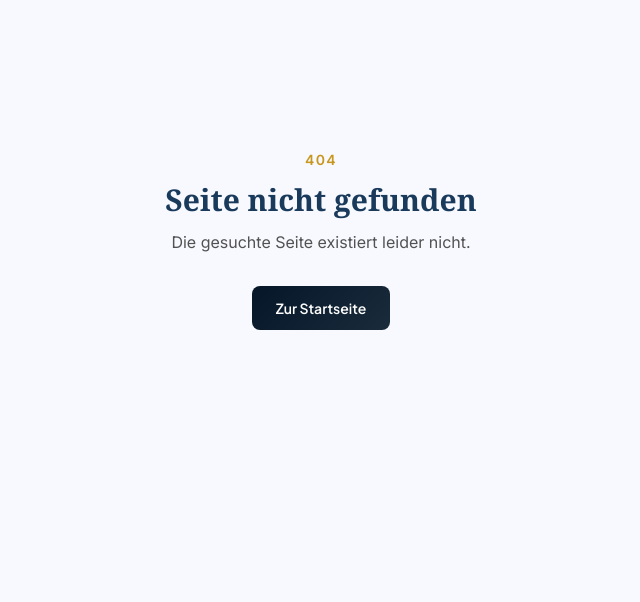
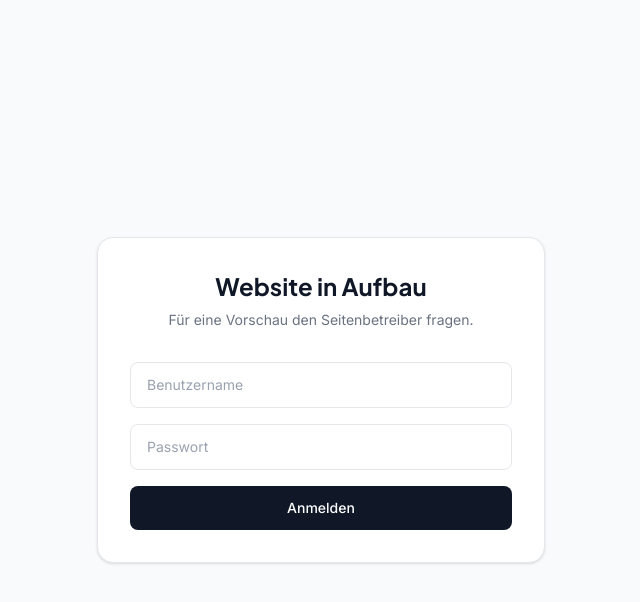
Before and after one commit to EliasPoehner/ChristianPoehner, a Next.js app: page /login in a window 1280 px wide. Before the commit this address had no page. Shown: the top 602 px of the page, without its empty margins (319-959 px from the left). Built offline with nearby package versions, Linux system fonts and the light colour scheme.

Commit message:
Login Seite eingerichtet

```diff
--- /dev/null
+++ b/app/login/actions.ts
@@ -0,0 +1,21 @@
+"use server";
+
+import { cookies } from "next/headers";
+import { redirect } from "next/navigation";
+
+export async function loginAction(formData: FormData) {
+  const username = formData.get("username") as string;
+  const password = formData.get("password") as string;
+
+  if (username === "Christian" && password === "Poehner") {
+    const cookieStore = await cookies();
+    cookieStore.set("preview_auth", "christian_poehner", {
+      httpOnly: true,
+      path: "/",
+      maxAge: 60 * 60 * 24 * 7,
+    });
+    redirect("/");
+  }
+
+  redirect("/login?error=1");
+}
--- /dev/null
+++ b/app/login/page.tsx
@@ -0,0 +1,68 @@
+import { loginAction } from "./actions";
+
+export default function LoginPage({
+  searchParams,
+}: {
+  searchParams: Promise<{ error?: string }>;
+}) {
+  return (
+    <div className="min-h-screen flex items-center justify-center bg-gray-50">
+      <div className="max-w-md w-full mx-4">
+        <div className="bg-white rounded-2xl shadow-sm border border-gray-200 p-8 text-center">
+          <div className="mb-8">
+            <h1 className="text-2xl font-bold text-gray-900 mb-2">
+              Website in Aufbau
+            </h1>
+            <p className="text-gray-500 text-sm">
+              Für eine Vorschau den Seitenbetreiber fragen.
+            </p>
+          </div>
+
+          <form action={loginAction} className="space-y-4">
+            <div>
+              <input
+                type="text"
+                name="username"
+                placeholder="Benutzername"
+                required
+                className="w-full px-4 py-3 rounded-lg border border-gray-200 text-sm focus:outline-none focus:ring-2 focus:ring-gray-300 text-gray-900 placeholder-gray-400"
+              />
+            </div>
+            <div>
+              <input
+                type="password"
+                name="password"
+                placeholder="Passwort"
+                required
+                className="w-full px-4 py-3 rounded-lg border border-gray-200 text-sm focus:outline-none focus:ring-2 focus:ring-gray-300 text-gray-900 placeholder-gray-400"
+              />
+            </div>
+
+            <ErrorMessage searchParams={searchParams} />
+
+            <button
+              type="submit"
+              className="w-full bg-gray-900 text-white py-3 rounded-lg text-sm font-medium hover:bg-gray-700 transition-colors"
+            >
+              Anmelden
+            </button>
+          </form>
+        </div>
+      </div>
+    </div>
+  );
+}
+
+async function ErrorMessage({
+  searchParams,
+}: {
+  searchParams: Promise<{ error?: string }>;
+}) {
+  const params = await searchParams;
+  if (!params.error) return null;
+  return (
+    <p className="text-red-500 text-xs">
+      Benutzername oder Passwort falsch.
+    </p>
+  );
+}
--- a/components/startseite/UeberMichTeaser.tsx
+++ b/components/startseite/UeberMichTeaser.tsx
@@ -9,7 +9,7 @@ export default function UeberMichTeaser() {
         {/* Bild – links */}
         <div className="md:col-span-5 order-2 md:order-1">
           <div className="relative">
-            <div className="aspect-square rounded-2xl overflow-hidden shadow-xl">
+            <div className="relative aspect-square rounded-2xl overflow-hidden shadow-xl">
               <Image
                 src="/images/ChristianPoehner-BuntesHemd.jpg"
                 alt="Christian Pöhner"
--- /dev/null
+++ b/middleware.ts
@@ -0,0 +1,22 @@
+import { NextResponse } from "next/server";
+import type { NextRequest } from "next/server";
+
+export function middleware(request: NextRequest) {
+  const { pathname } = request.nextUrl;
+
+  if (pathname.startsWith("/login") || pathname.startsWith("/_next") || pathname.startsWith("/favicon")) {
+    return NextResponse.next();
+  }
+
+  const auth = request.cookies.get("preview_auth")?.value;
+  if (auth === "christian_poehner") {
+    return NextResponse.next();
+  }
+
+  const loginUrl = new URL("/login", request.url);
+  return NextResponse.redirect(loginUrl);
+}
+
+export const config = {
+  matcher: ["/((?!_next/static|_next/image|favicon.ico).*)"],
+};
```
Also changed, not shown: .claude/settings.local.json.
